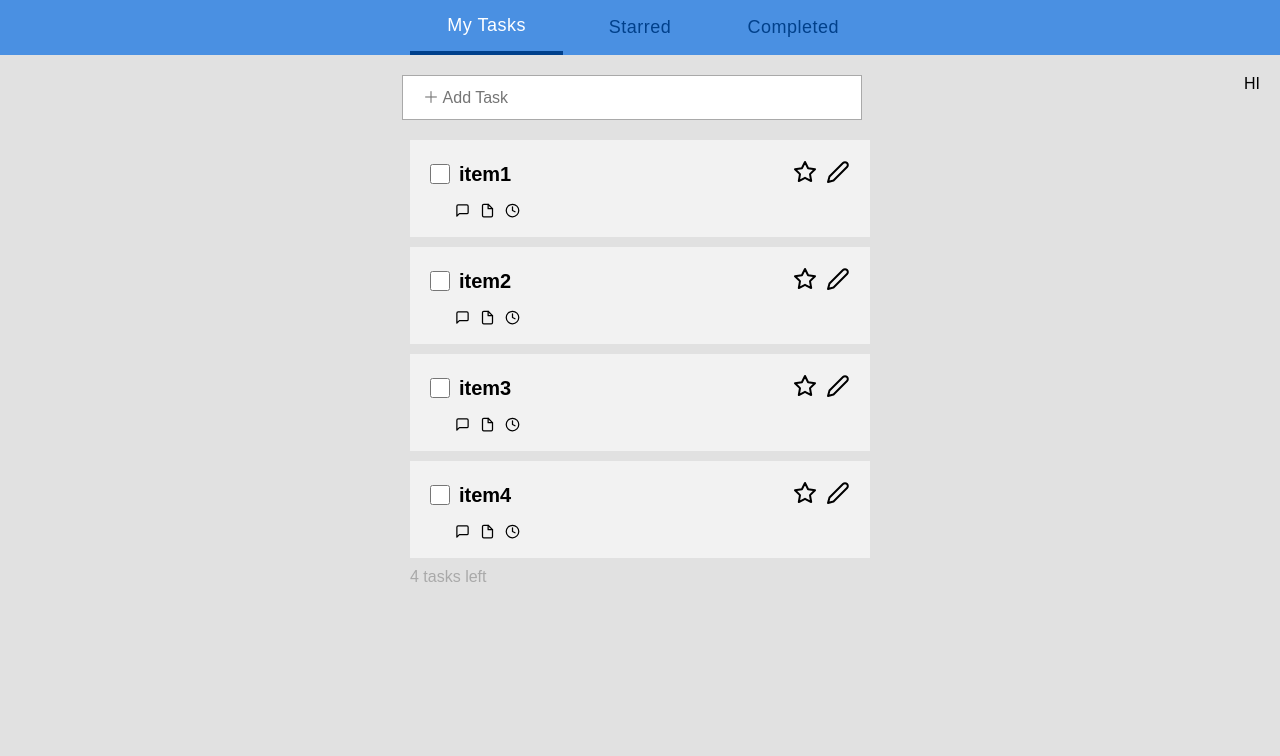
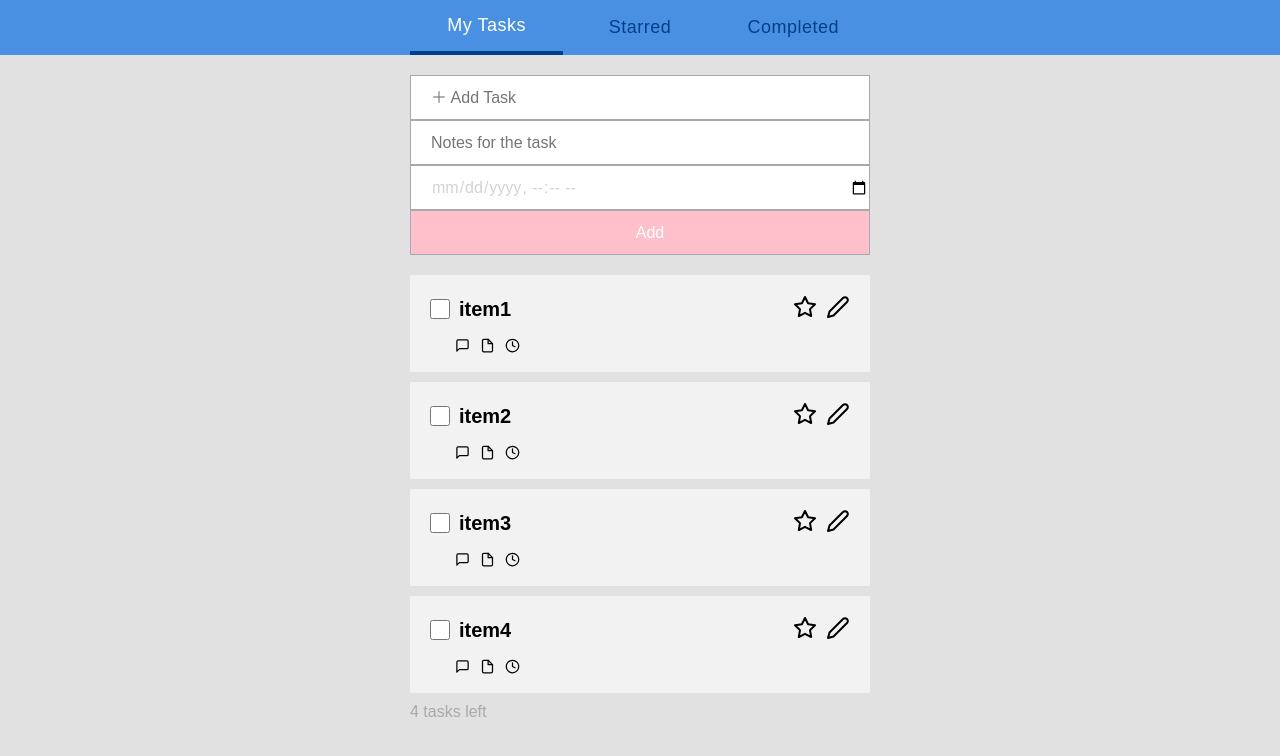
Before and after one commit to chrysophyta/todo-list, a React (Create React App) app: page / in a window 1280 px wide. Shown: the top 756 px of the page. Built offline with nearby package versions, Linux system fonts and the light colour scheme.

Commit message:
refactor: move modeling of data to AddTask

```diff
--- a/src/components/AddTask.js
+++ b/src/components/AddTask.js
@@ -1,18 +1,79 @@
-import React from 'react';
+import React, { Component } from 'react';
+import styled from 'styled-components';
+import uuid from 'uuid';
 
-export default function(props) {
-  return (
-    <form className="add-task" onSubmit={props.onSubmit}>
-      <input
-        placeholder="＋ Add Task"
-        value={props.value}
-        onChange={props.onChange}
-      />
-      {ItemForm}
-    </form>
-  );
+const StyledForm = styled.form`
+  display: flex;
+  flex-direction: column;
+  margin: 20px;
+  input {
+    height: 45px;
+    width: 460px;
+    margin: auto;
+    padding-left: 20px;
+    font-size: 16px;
+    color: lightgray;
+  }
+  input[type='submit'] {
+    background: pink;
+    color: white;
+    justify-self: flex-end;
+  }
+`;
+
+class AddTask extends Component {
+  constructor(props) {
+    super(props);
+    this.state = {
+      title: '',
+      content: '',
+      starred: false,
+      completed: false,
+      id: '',
+      due: ''
+    };
+  }
+  onFormSubmit = event => {
+    event.preventDefault();
+    if (this.state.title) {
+      this.props.onSubmit(this.state, event);
+    }
+    this.setState({ title: '', content: '', due: '', id: '' });
+  };
+  onInputChange = event => {
+    this.setState({ title: event.target.value, id: uuid() });
+  };
+  onTimeChange = event => {
+    this.setState({ due: event.target.value });
+  };
+  onContentChange = event => {
+    this.setState({ content: event.target.value });
+  };
+  render() {
+    return (
+      <StyledForm onSubmit={this.onFormSubmit}>
+        <input
+          name="title"
+          placeholder="＋ Add Task"
+          value={this.state.title}
+          onChange={this.onInputChange}
+        />
+        <input
+          name="content"
+          placeholder="Notes for the task"
+          type="text"
+          onChange={this.onContentChange}
+        />
+        <input
+          name="duetime"
+          type="datetime-local"
+          onChange={this.onTimeChange}
+        />
+
+        <input type="submit" value="Add" />
+      </StyledForm>
+    );
+  }
 }
 
-const ItemForm = (
-  <div>HI</div>
-)
+export default AddTask;
--- a/src/components/App.js
+++ b/src/components/App.js
@@ -10,33 +10,47 @@ class App extends Component {
     this.state = {
       addTask: '',
       data: [
-        { title: 'item1', content: 'item1', starred:false,completed: false, id: uuid() },
-        { title: 'item2', content: 'item2', starred:false,completed: false, id: uuid() },
-        { title: 'item3', content: 'item3', starred:false,completed: false, id: uuid() },
-        { title: 'item4', content: 'item4', starred:false,completed: false, id: uuid() }
+        {
+          title: 'item1',
+          content: 'item1',
+          starred: false,
+          completed: false,
+          id: uuid()
+        },
+        {
+          title: 'item2',
+          content: 'item2',
+          starred: false,
+          completed: false,
+          id: uuid()
+        },
+        {
+          title: 'item3',
+          content: 'item3',
+          starred: false,
+          completed: false,
+          id: uuid()
+        },
+        {
+          title: 'item4',
+          content: 'item4',
+          starred: false,
+          completed: false,
+          id: uuid()
+        }
       ],
       onTab: 'myTasks'
     };
   }
 
-  onInputChange = event => {
-    this.setState({ addTask: event.target.value });
-  };
-  onSubmit = event => {
+  onSubmit = (item, event) => {
     event.preventDefault();
     console.log('submitted');
     this.setState({
-      addTask: '',
-      data: this.state.data.concat({
-        title: this.state.addTask,
-        content: '',
-        completed: false,
-        starred:false,
-        id: uuid()
-      })
+      data: this.state.data.concat(item)
     });
   };
-  toggleItem = (id,key) => {
+  toggleItem = (id, key) => {
     const { data } = this.state;
     // console.log(`${id}:${e}`);
     data.forEach(item => {
@@ -56,11 +70,7 @@ class App extends Component {
     return (
       <div className="app">
         <Nav handlePaging={this.handlePaging} />
-        <AddTask
-          value={this.state.addTask}
-          onChange={this.onInputChange}
-          onSubmit={this.onSubmit}
-        />
+        <AddTask onSubmit={this.onSubmit} />
         <List
           data={this.state.data}
           showList={this.state.onTab}
--- a/src/index.css
+++ b/src/index.css
@@ -57,7 +57,7 @@ nav ul li.active {
   border-bottom: #00408b 4px solid;
   font-weight: 400;
 }
-
+/*
 .add-task {
   display: flex;
   margin: 20px;
@@ -69,7 +69,7 @@ nav ul li.active {
   padding-left: 20px;
   font-size: 16px;
   color: lightgray;
-}
+} */
 
 .list {
   width: 460px;
```
